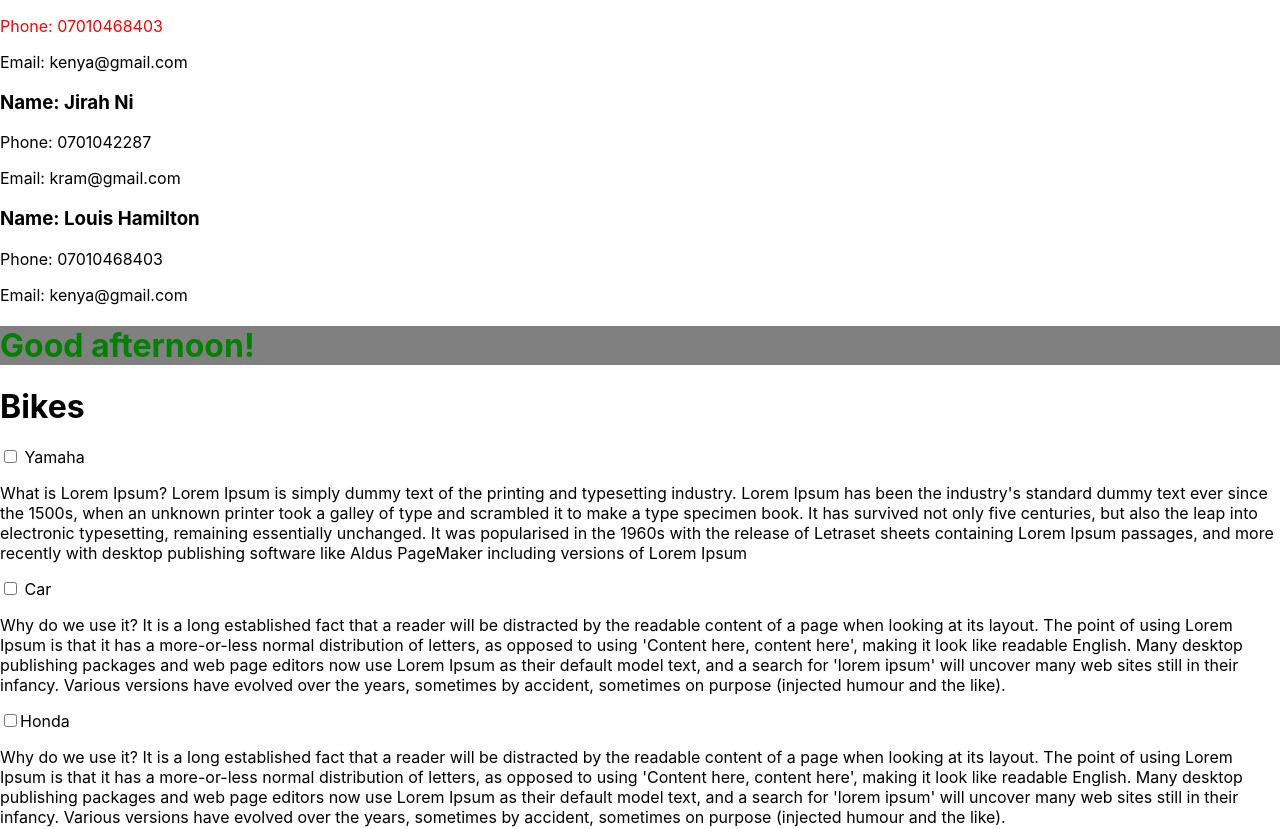
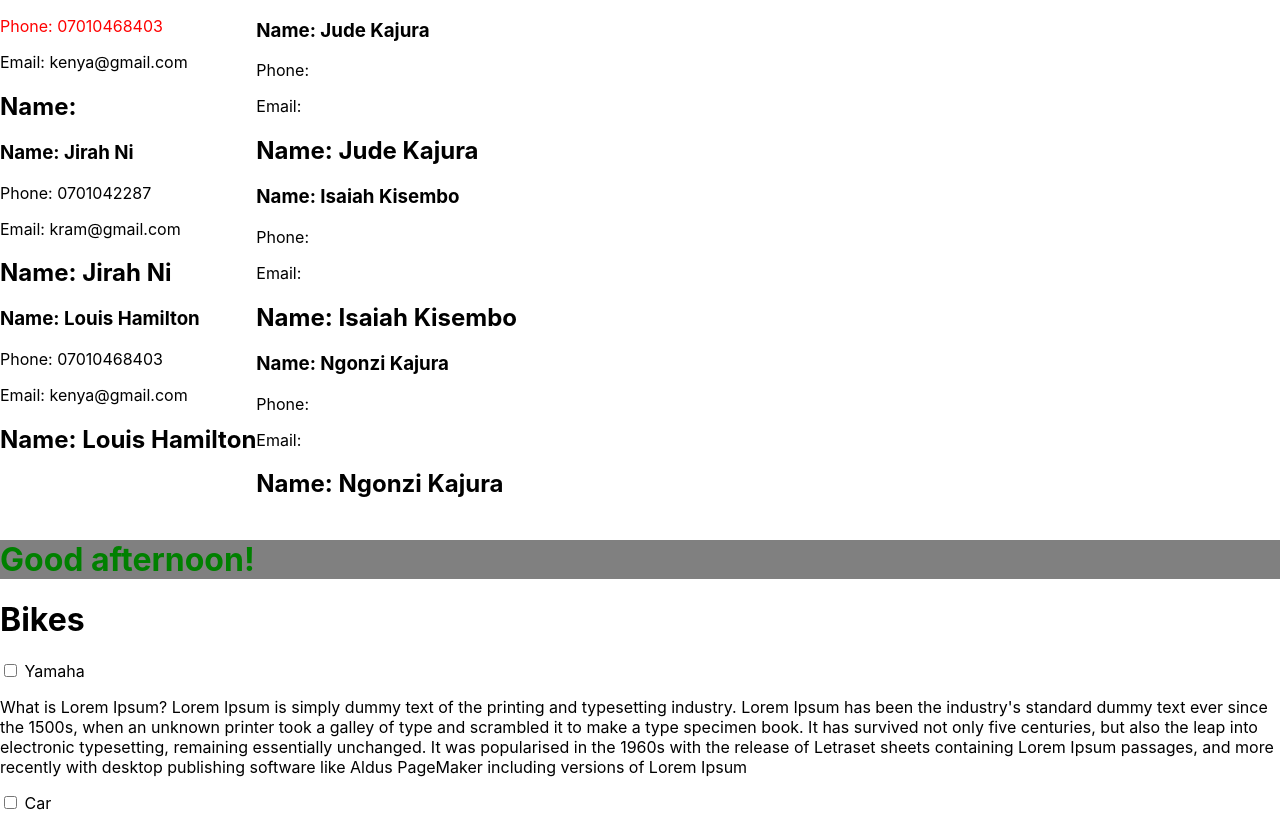
Before and after one commit to kbjude/my-app, a React (Create React App) app: page / in a window 1280 px wide. Shown: the top 829 px of the page. Built offline with nearby package versions, Linux system fonts and the light colour scheme.

Commit message:
WIP displaying content from array

```diff
--- a/src/App.css
+++ b/src/App.css
@@ -36,3 +36,7 @@
     transform: rotate(360deg);
   }
 }
+
+.topMenu {
+  display: flex;
+}
--- a/src/components/App.js
+++ b/src/components/App.js
@@ -4,6 +4,7 @@
  import Current from './Current';
  import ContactCard from './contactcard';
  import cardsData from './cardsData';
+ import Students from './students';
 
 function App() {
   const result = cardsData.map(card => <ContactCard
@@ -12,11 +13,26 @@ function App() {
     phone={card.phone}
     email={card.email}
     />)
-    console.log(result);
 
+    const study = Students.map(student => <ContactCard
+      key={student.id}
+      name={student.name}
+      grade={student.grade}
+      address={student.address}
+      notes={student.notes}
+      status={student.status}
+    />)
+    console.log(study)
   return (
     <div>
-      {result}
+      <div className="topMenu">
+        <div>
+          {result}
+        </div>
+        <div>
+          {study}
+        </div>
+      </div>
       <Current />
       <Bikes />
       <Cars />
--- a/src/components/contactcard.js
+++ b/src/components/contactcard.js
@@ -3,9 +3,15 @@ import React from "react";
 const CardContainer = (props) => {
     return (
         <div className="contact-card">
-            <h3 style={{display: props.name ? "block" : "none"}}>Name: {props.name}</h3>
-            <p style={{color: !props.name && "red"}}>Phone: {props.phone}</p>
-            <p>Email: {props.email}</p>
+            <div>
+                <h3 style={{display: props.name ? "block" : "none"}}>Name: {props.name}</h3>
+                <p style={{color: !props.name && "red"}}>Phone: {props.phone}</p>
+                <p>Email: {props.email}</p>
+            </div>
+            <div>
+                <h2> Name: {props.name}</h2>
+
+            </div>
         </div>
     )
 }
```
